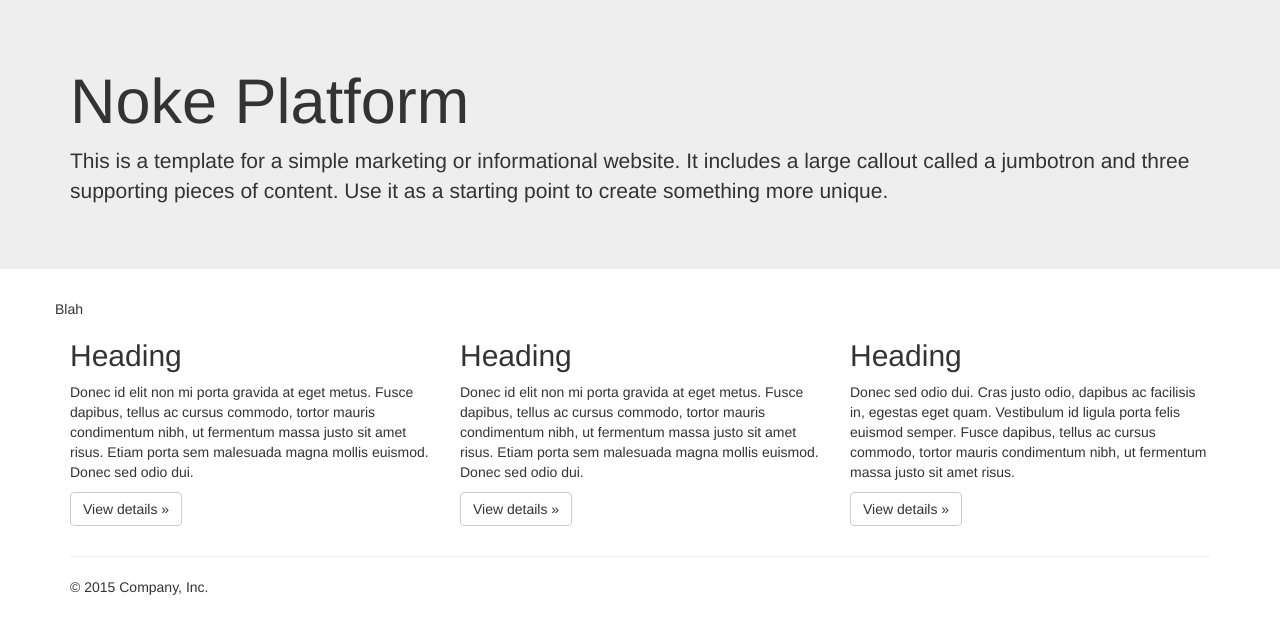
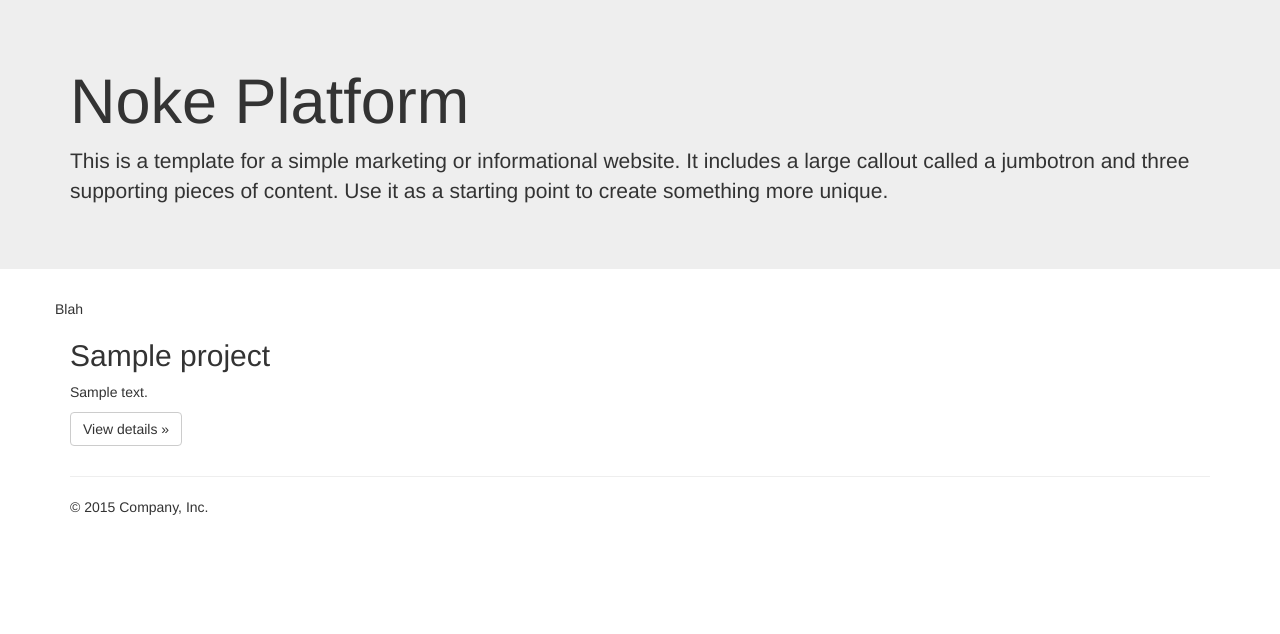
Before and after one commit to NokeCodes/noke-platform, a Django app: page /projects/ in a window 1280 px wide. Shown: the part 73-707 px from the top of the page. Run offline with Django 3.2, Linux system fonts and the light colour scheme; tables that the repository leaves empty hold one stand-in row (values such as "Sample post"); some libraries are stand-ins or nearby versions.

Commit message:
Print projects on home page

```diff
--- a/projects/models.py
+++ b/projects/models.py
@@ -8,6 +8,9 @@ class Project(models.Model):
     github_url = models.URLField(blank=True)
 
     members = models.ManyToManyField(User, through='Membership')
+
+    def __str__(self):
+        return self.title
 
 
 class Membership(models.Model):
--- a/projects/templates/base.html
+++ b/projects/templates/base.html
@@ -69,21 +69,14 @@
     <div class="container">
       <!-- Example row of columns -->
       <div class="row">
+          {% for project in projs %}
+
         <div class="col-md-4">
-          <h2>Heading</h2>
-          <p>Donec id elit non mi porta gravida at eget metus. Fusce dapibus, tellus ac cursus commodo, tortor mauris condimentum nibh, ut fermentum massa justo sit amet risus. Etiam porta sem malesuada magna mollis euismod. Donec sed odio dui. </p>
+          <h2>{{ project.title }}</h2>
+          <p>{{ project.about }}</p>
           <p><a class="btn btn-default" href="#" role="button">View details &raquo;</a></p>
         </div>
-        <div class="col-md-4">
-          <h2>Heading</h2>
-          <p>Donec id elit non mi porta gravida at eget metus. Fusce dapibus, tellus ac cursus commodo, tortor mauris condimentum nibh, ut fermentum massa justo sit amet risus. Etiam porta sem malesuada magna mollis euismod. Donec sed odio dui. </p>
-          <p><a class="btn btn-default" href="#" role="button">View details &raquo;</a></p>
-       </div>
-        <div class="col-md-4">
-          <h2>Heading</h2>
-          <p>Donec sed odio dui. Cras justo odio, dapibus ac facilisis in, egestas eget quam. Vestibulum id ligula porta felis euismod semper. Fusce dapibus, tellus ac cursus commodo, tortor mauris condimentum nibh, ut fermentum massa justo sit amet risus.</p>
-          <p><a class="btn btn-default" href="#" role="button">View details &raquo;</a></p>
-        </div>
+        {% endfor %}
       </div>
 
       <hr>
--- a/projects/views.py
+++ b/projects/views.py
@@ -1,20 +1,21 @@
 from django.shortcuts import render
 from django.template import loader
 
-#from .models import Project
+from projects.models import Project
 
 
 def index(request):
-
+    projs = Project.objects.all()
     context = {
         'test': "Blah",
+        'projs': projs,
     }
     return render(request, 'projects/index.html', context)
 
 
 def show(request, project_id):
-
+    p = Project.objects.get(id=project_id)
     context = {
-        'project_id': project_id,
+        'project': p,
     }
     return render(request, 'projects/show.html', context)
```
